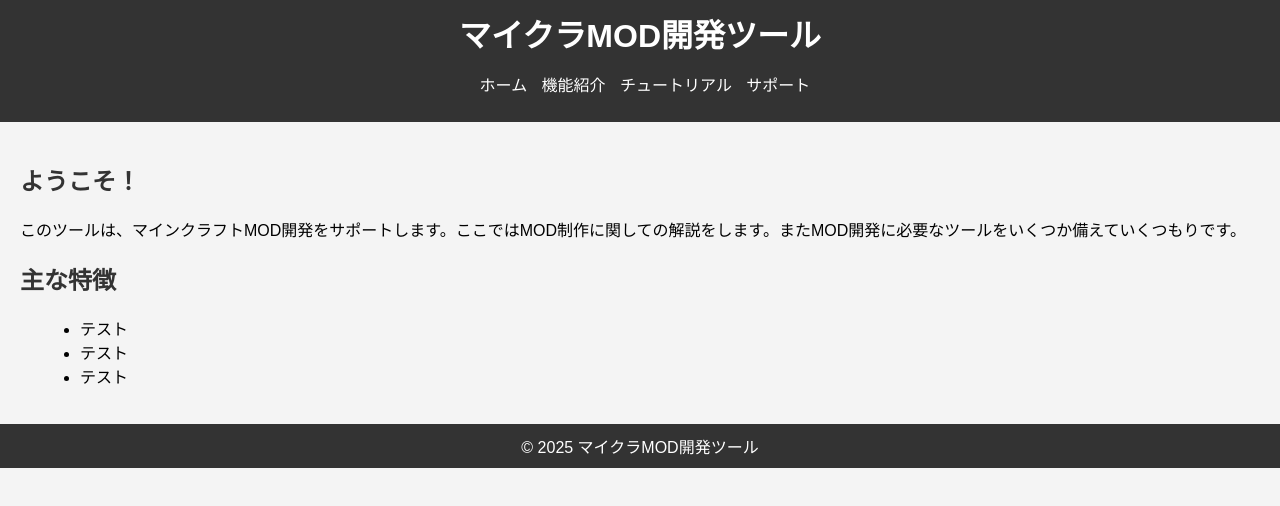
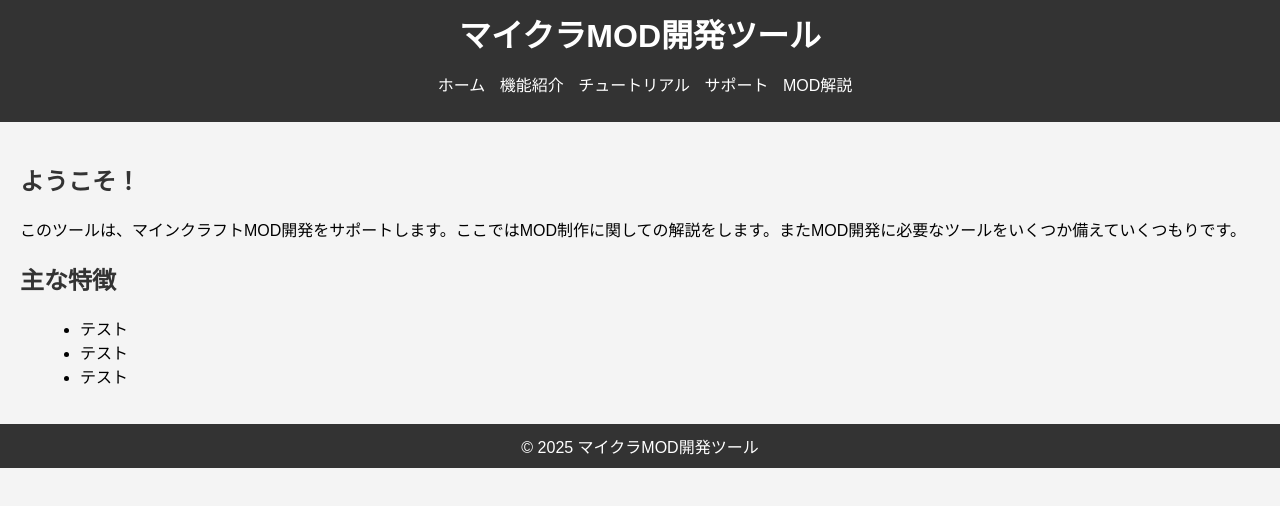
Before and after one commit to coreworldyoutube/YCMMOD, a plain HTML site: page index.html in a window 1280 px wide. Drawn offline with Linux system fonts and the light colour scheme.

Commit message:
Update index.html

```diff
--- a/index.html
+++ b/index.html
@@ -15,6 +15,7 @@
         <li><a href="features.html">機能紹介</a></li>
         <li><a href="tutorial.html">チュートリアル</a></li>
         <li><a href="support.html">サポート</a></li>
+        <li><a href="mod-guide.html">MOD解説</a></li>
       </ul>
     </nav>
   </header>
```
